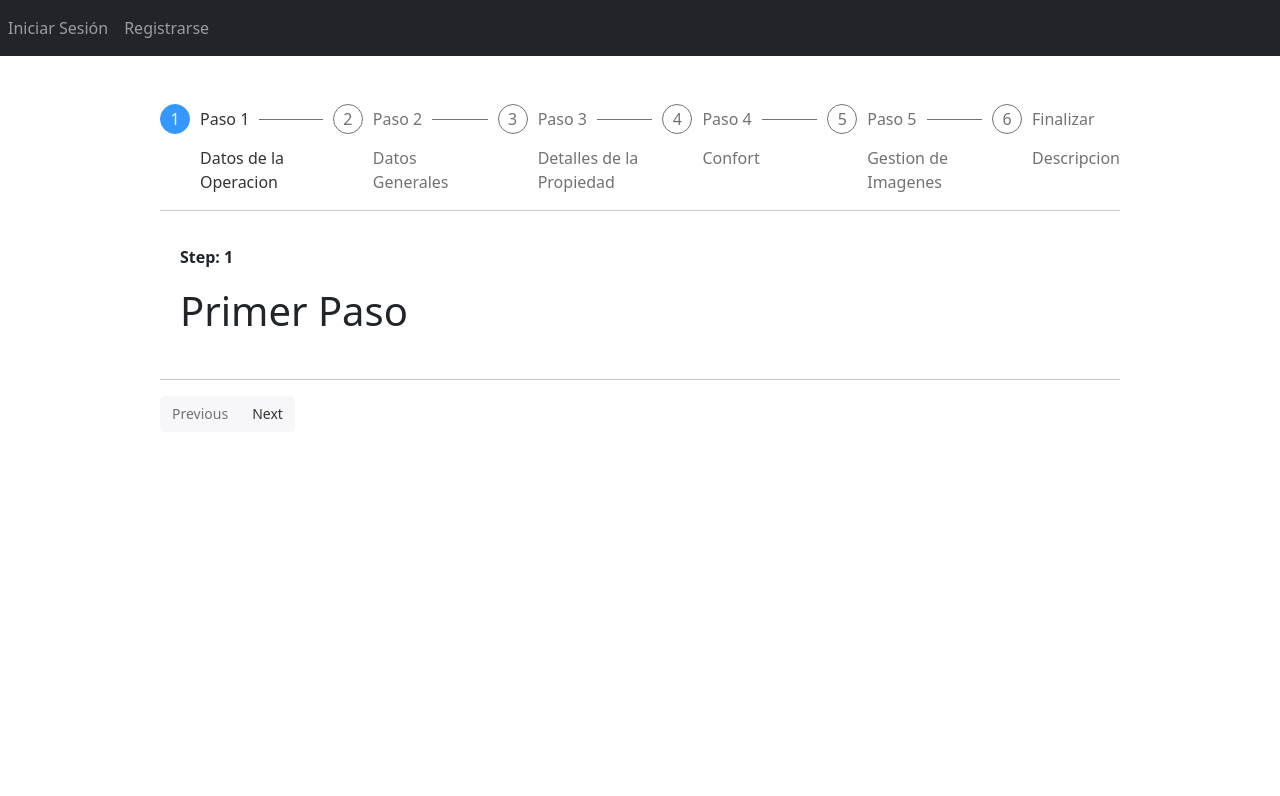
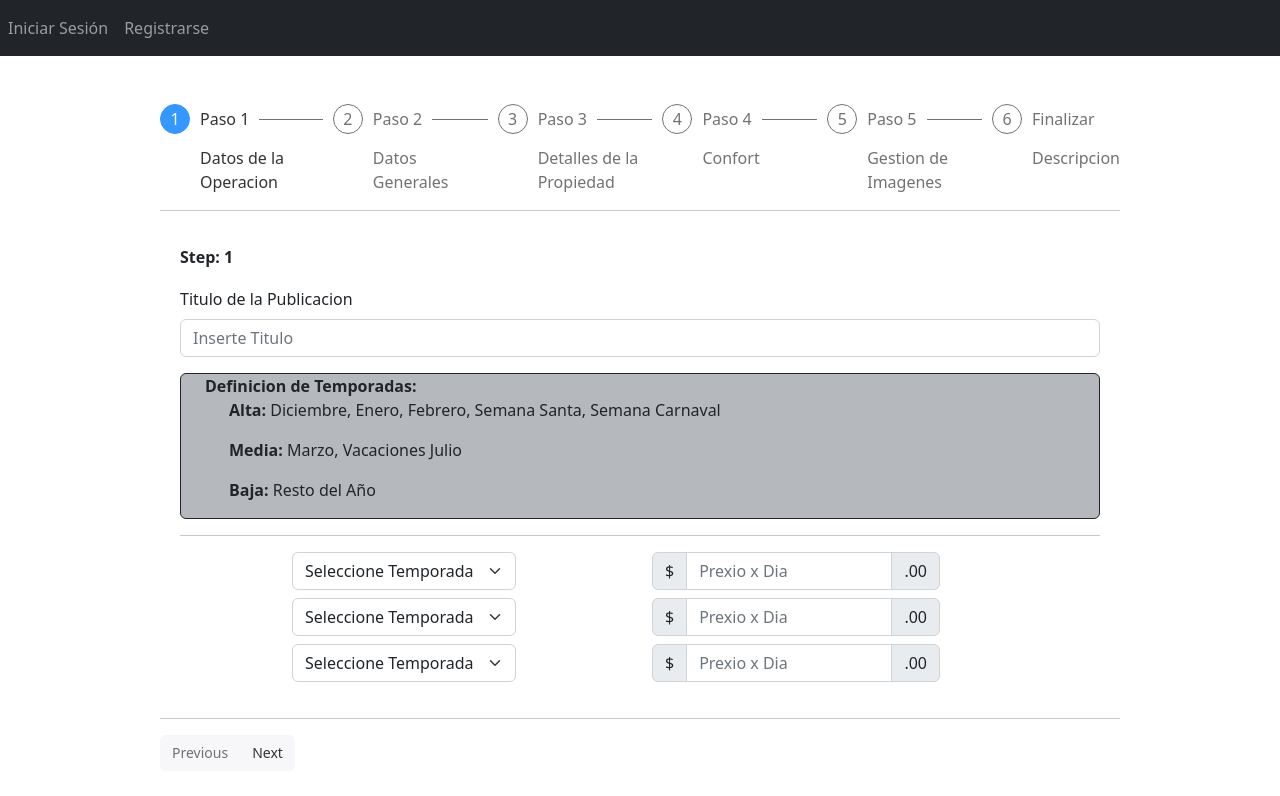
Before and after one commit to ecustiel/ProyectoFinalORT, a React (Create React App) app in the folder client/: page /registerProduct in a window 1280 px wide. Shown: the top 796 px of the page. Built offline with nearby package versions, Linux system fonts and the light colour scheme.

Commit message:
Primer Pagina Registro

```diff
--- a/client/src/Pages/RegisterProduct/FirstStage.js
+++ b/client/src/Pages/RegisterProduct/FirstStage.js
@@ -1,9 +1,116 @@
 import React from "react";
+import { Button, Col, Form, Row, InputGroup } from "react-bootstrap";
 
 export default function FirstStep() {
   return (
     <div>
-      <h1>Primer Paso</h1>
+      <Form className="mh-100">
+        <Form.Group className="mb-3" controlId="formTitle">
+          <Form.Label>Titulo de la Publicacion</Form.Label>
+          <Form.Control placeholder="Inserte Titulo" />
+        </Form.Group>
+
+        <div className="mb-3 bg-secondary bg-opacity-50 border border-dark border-1 rounded">
+          <span className="mb-3 p-4">
+            <b>Definicion de Temporadas:</b>
+          </span>
+
+          <div className="ps-5">
+            <p>
+              <b>Alta:</b> Diciembre, Enero, Febrero, Semana Santa, Semana
+              Carnaval
+            </p>
+            <p>
+              <b>Media:</b> Marzo, Vacaciones Julio
+            </p>
+            <p>
+              <b>Baja:</b> Resto del Año
+            </p>
+          </div>
+        </div>
+        <hr />
+
+        <Form.Group controlId="">
+          <Row>
+            <Col className="justify-content-center">
+              <Form.Select
+                aria-label="Default select example"
+                className="w-50 mx-auto"
+              >
+                <option>Seleccione Temporada</option>
+                <option value="Alta">Alta</option>
+                <option value="Media">Media</option>
+                <option value="Baja">Baja</option>
+              </Form.Select>
+            </Col>
+            <Col>
+              <InputGroup className="pe-5 w-75">
+                <InputGroup.Text>$</InputGroup.Text>
+                <Form.Control
+                  placeholder="Prexio x Dia"
+                  controlId="PricePerDay1"
+                  aria-label="Amount (to the nearest dollar)"
+                />
+                <InputGroup.Text>.00</InputGroup.Text>
+              </InputGroup>
+            </Col>
+          </Row>
+        </Form.Group>
+
+        <Form.Group controlId="" className="mt-2">
+          <Row>
+            <Col className="justify-content-center">
+              <Form.Select
+                aria-label="Default select example"
+                className="w-50 mx-auto"
+              >
+                <option>Seleccione Temporada</option>
+                <option value="Alta">Alta</option>
+                <option value="Media">Media</option>
+                <option value="Baja">Baja</option>
+              </Form.Select>
+            </Col>
+            <Col>
+              <InputGroup className="pe-5 w-75">
+                <InputGroup.Text>$</InputGroup.Text>
+                <Form.Control
+                  placeholder="Prexio x Dia"
+                  controlId="PricePerDay2"
+                  aria-label="Amount (to the nearest dollar)"
+                />
+                <InputGroup.Text>.00</InputGroup.Text>
+              </InputGroup>
+            </Col>
+          </Row>
+        </Form.Group>
+
+        <Form.Group controlId="" className="mt-2">
+          <Row>
+            <Col className="justify-content-center">
+              <Form.Select
+                aria-label="Default select example"
+                className="w-50 mx-auto"
+              >
+                <option>Seleccione Temporada</option>
+                <option value="Alta">Alta</option>
+                <option value="Media">Media</option>
+                <option value="Baja">Baja</option>
+              </Form.Select>
+            </Col>
+            <Col>
+              <InputGroup className="pe-5 w-75">
+                <InputGroup.Text>$</InputGroup.Text>
+                <Form.Control
+                  placeholder="Prexio x Dia"
+                  controlId="PricePerDay3"
+                  aria-label="Amount (to the nearest dollar)"
+                />
+                <InputGroup.Text>.00</InputGroup.Text>
+              </InputGroup>
+            </Col>
+          </Row>
+        </Form.Group>
+      </Form>
     </div>
   );
 }
```
